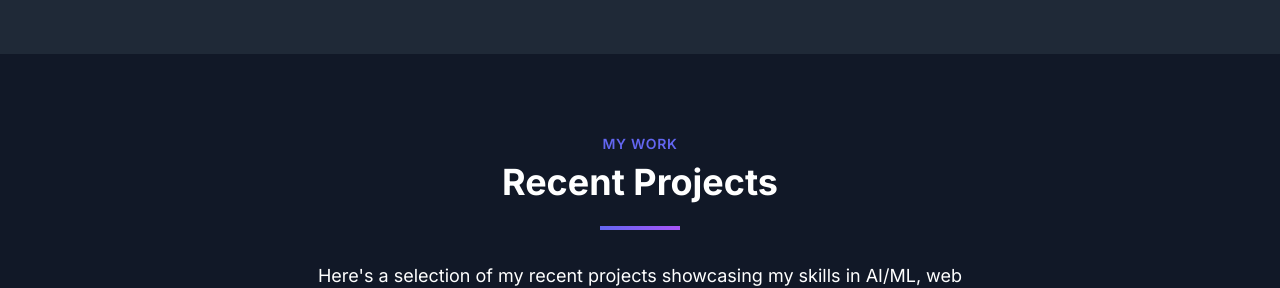
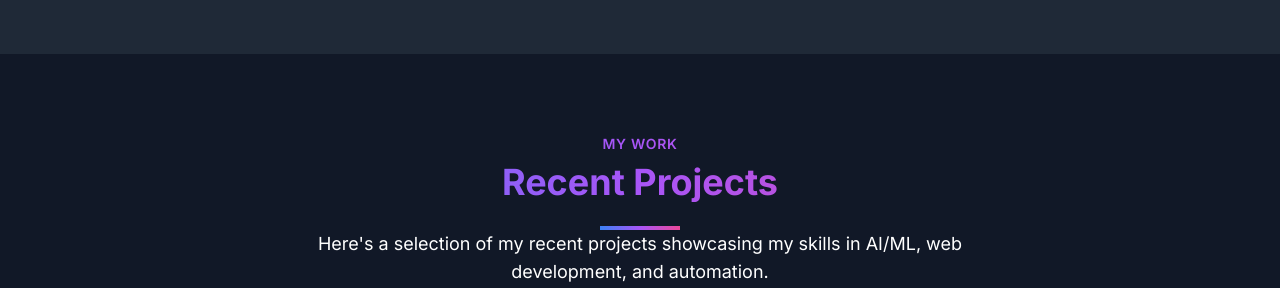
Before and after one commit to shahrozebaig/Portfolio, a React (Vite) app in the folder project/: page / in a window 1280 px wide. Shown: the part 2520-2808 px from the top of the page. Built offline with nearby package versions, Linux system fonts and the light colour scheme.

Commit message:
Update Projects.tsx

```diff
--- a/project/src/components/Projects.tsx
+++ b/project/src/components/Projects.tsx
@@ -101,13 +101,13 @@ const Projects: React.FC<ProjectsProps> = ({ darkMode }) => {
           animate={inView ? 'visible' : 'hidden'}
           className="text-center mb-16"
         >
-          <motion.h2 variants={itemVariants} className="text-sm uppercase tracking-wider text-indigo-500 font-semibold mb-2">
+          <motion.h2 variants={itemVariants} className="text-sm uppercase tracking-wider font-semibold mb-2 bg-gradient-to-r from-indigo-500 via-purple-500 to-pink-500 bg-clip-text text-transparent">
             My Work
           </motion.h2>
-          <motion.h3 variants={itemVariants} className="text-3xl md:text-4xl font-bold mb-6">
+          <motion.h3 variants={itemVariants} className="text-3xl md:text-4xl font-bold mb-6 bg-gradient-to-r from-blue-500 via-purple-500 to-pink-500 bg-clip-text text-transparent">
             Recent Projects
           </motion.h3>
-          <motion.div variants={itemVariants} className="w-20 h-1 mx-auto bg-gradient-to-r from-indigo-500 to-purple-500 mb-8"></motion.div>
+          <motion.div variants={itemVariants} className="w-20 h-1 mx-auto bg-gradient-to-r from-blue-500 via-purple-500 to-pink-500"></motion.div>
           <motion.p variants={itemVariants} className="max-w-2xl mx-auto text-lg">
             Here's a selection of my recent projects showcasing my skills in AI/ML, web development, and automation.
           </motion.p>
```
